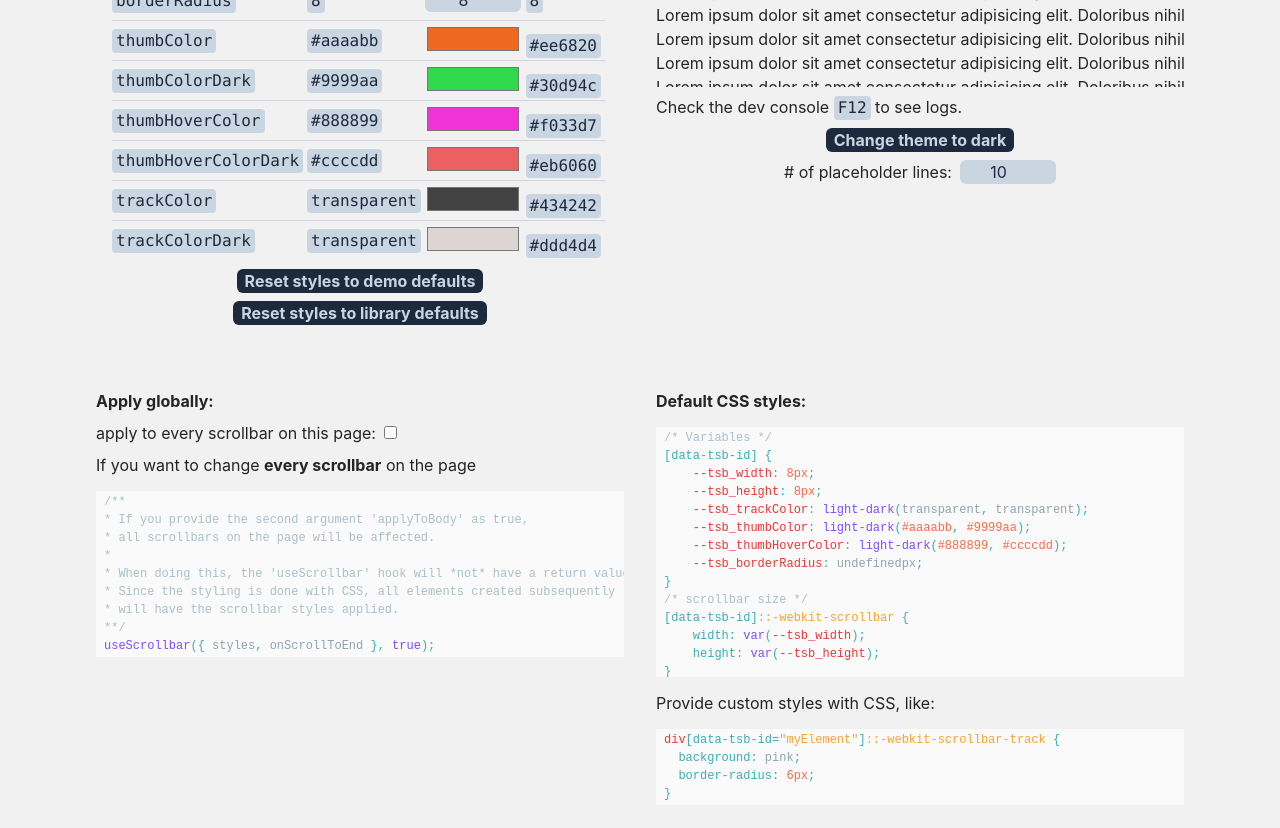
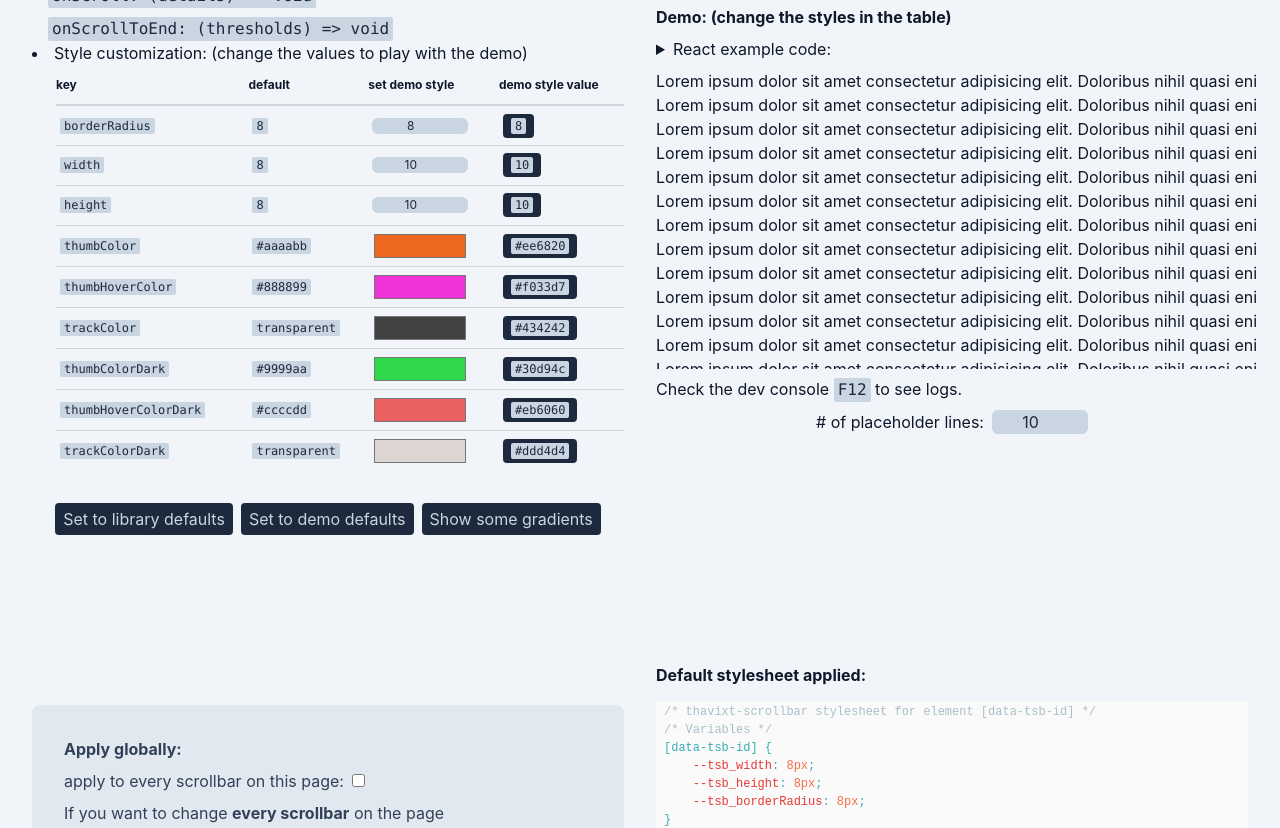
Before and after one commit to thavixt/thavixt-scrollbar, a React (Vite) app in the folder packages/website/: page / in a window 1280 px wide. Shown: the part 1140-1968 px from the top of the page. Built offline with nearby package versions, Linux system fonts and the light colour scheme.

Commit message:
refactor: split components, scrollbar stylesheet

```diff
--- a/packages/core/src/index.ts
+++ b/packages/core/src/index.ts
@@ -14,15 +14,22 @@ export type ScrollbarOptions = Partial<{
 }>;
 
 export type ScrollbarStyles = Partial<{
+	// Border radius
 	borderRadius: number;
+
+	// Dimensions
+	width: number;
 	height: number;
+
+	// Light theme colors
 	thumbColor: string;
+	thumbHoverColor: string;
+	trackColor: string;
+
+	// Dark theme colors
 	thumbColorDark: string;
-	thumbHoverColor: string;
 	thumbHoverColorDark: string;
-	trackColor: string;
 	trackColorDark: string;
-	width: number;
 }>;
 
 const DEFAULT_THUMB_COLOR = "#aaaabb";
@@ -35,14 +42,20 @@ const DEFAULT_TRACK_SIZE = 8;
 const DEFAULT_TRACK_BORDER_RADIUS = 8;
 
 export const DEFAULT_STYLES: Required<ScrollbarStyles> = {
+	// Border radius
+	borderRadius: DEFAULT_TRACK_BORDER_RADIUS,
+
+	// Dimensions
 	width: DEFAULT_TRACK_SIZE,
 	height: DEFAULT_TRACK_SIZE,
-	borderRadius: DEFAULT_TRACK_BORDER_RADIUS,
+
+	// Light theme colors
 	thumbColor: DEFAULT_THUMB_COLOR,
+	thumbHoverColor: DEFAULT_THUMB_HOVER_COLOR,
+	trackColor: DEFAULT_TRACK_COLOR,
+	// Dark theme colors
 	thumbColorDark: DEFAULT_THUMB_COLOR_DARK,
-	thumbHoverColor: DEFAULT_THUMB_HOVER_COLOR,
 	thumbHoverColorDark: DEFAULT_THUMB_HOVER_COLOR_DARK,
-	trackColor: DEFAULT_TRACK_COLOR,
 	trackColorDark: DEFAULT_TRACK_COLOR_DARK,
 }
 
@@ -51,18 +64,45 @@ const createScrollbarStyles = (
 	styles: ScrollbarStyles = {},
 ): string => {
 	const elementSelector = id ? `[data-tsb-id="${id}"]` : `*`;
-	const scopedVariables = `/* Variables */
+
+	// border radius
+	const borderRadius = styles.borderRadius ?? DEFAULT_TRACK_BORDER_RADIUS;
+	// dimensions
+	const width = styles.width ?? DEFAULT_TRACK_SIZE;
+	const height = styles.height ?? DEFAULT_TRACK_SIZE;
+
+	// light colors
+	const thumbColor = styles.thumbColor ?? DEFAULT_THUMB_COLOR;
+	const thumbHoverColor = styles.thumbHoverColor ?? DEFAULT_THUMB_HOVER_COLOR;
+	const trackColor = styles.trackColor ?? DEFAULT_TRACK_COLOR;
+	// dark colors
+	const thumbColorDark = styles.thumbColorDark ?? DEFAULT_THUMB_COLOR_DARK;
+	const thumbHoverColorDark = styles.thumbHoverColorDark ?? DEFAULT_THUMB_HOVER_COLOR_DARK;
+	const trackColorDark = styles.trackColorDark ?? DEFAULT_TRACK_COLOR_DARK;
+
+	const variables = `/* Variables */
 ${elementSelector} {
-	--tsb_width: ${styles.width ?? DEFAULT_TRACK_SIZE}px;
-	--tsb_height: ${styles.height ?? DEFAULT_TRACK_SIZE}px;
-	--tsb_trackColor: ${`light-dark(${styles.trackColor ?? DEFAULT_TRACK_COLOR}, ${styles.trackColorDark ?? DEFAULT_TRACK_COLOR_DARK})`};
-	--tsb_thumbColor: ${`light-dark(${styles.thumbColor ?? DEFAULT_THUMB_COLOR}, ${styles.thumbColorDark ?? DEFAULT_THUMB_COLOR_DARK})`};
-	--tsb_thumbHoverColor: ${`light-dark(${styles.thumbHoverColor ?? DEFAULT_THUMB_HOVER_COLOR}, ${styles.thumbHoverColorDark ?? DEFAULT_THUMB_HOVER_COLOR_DARK})`};
-	--tsb_borderRadius: ${styles.borderRadius}px;
+	--tsb_width: ${width}px;
+	--tsb_height: ${height}px;
+	--tsb_borderRadius: ${borderRadius ? `${borderRadius}px` : `initial`};
+}
+${elementSelector} {
+	--tsb_scrollCornerBackground: ${borderRadius ? `initial` : 'transparent'};
+	--tsb_thumbColor: ${thumbColor};
+	--tsb_thumbHoverColor: ${thumbHoverColor};
+	--tsb_trackColor: ${trackColor};
+}
+@media (prefers-color-scheme: dark) {
+	${elementSelector} {
+		--tsb_thumbColor: ${thumbColorDark};
+		--tsb_thumbHoverColor: ${thumbHoverColorDark};
+		--tsb_trackColor: ${trackColorDark};
+	}
 }`;
 
-	const scopedStyles = `${scopedVariables}
-/* scrollbar size */
+	const scopedStyles = `/* thavixt-scrollbar stylesheet for element ${elementSelector} */
+${variables}
+/* dimensions */
 ${elementSelector}::-webkit-scrollbar {
 	width: var(--tsb_width);
 	height: var(--tsb_height);
@@ -70,26 +110,22 @@ ${elementSelector}::-webkit-scrollbar {
 
 /* scrollbar track style */
 ${elementSelector}::-webkit-scrollbar-track {
+	border-radius: var(--tsb_borderRadius);
 	background: var(--tsb_trackColor);
-	border-radius: var(--tsb_borderRadius);
 }
 
-/* vertical scrollbar track style */
-${elementSelector}::-webkit-scrollbar-vertical {}
-
-/* horizontal scrollbar track style */
-${elementSelector}::-webkit-scrollbar-horizontal {}
-
-/* scrollbar track corner style - where horizontal and vertical tracks meet */
+/* scrollbar track corner style */
 ${elementSelector}::-webkit-scrollbar-corner {
-	${(styles.borderRadius ?? DEFAULT_TRACK_BORDER_RADIUS) > 0 ? `background: transparent;` : `background: var(--tsb_trackColor);`}
+	background: var(--tsb_scrollCornerBackground);
 }
 
 /* scrollbar thumb styles */
 ${elementSelector}::-webkit-scrollbar-thumb {
+	border-radius: var(--tsb_borderRadius);
 	background: var(--tsb_thumbColor);
-	${styles.borderRadius ? `border-radius: var(--tsb_borderRadius);` : ``}
 }
+
+/* scrollbar hovered thumb styles */
 ${elementSelector}::-webkit-scrollbar-thumb:hover {
 	background: var(--tsb_thumbHoverColor);
 }
@@ -204,7 +240,7 @@ export class Scrollbar<T extends HTMLElement = HTMLElement> {
 		const thresholdsReachedChanged =
 			JSON.stringify(thresholdsReached) !==
 			JSON.stringify(this.prevThresholdsReached);
-		if (thresholdsReachedChanged) {
+		if (thresholdsReachedChanged && Object.keys(thresholdsReached).length) {
 			if (this.prevThresholdsReached && this.options.onScrollToEnd) {
 				this.options.onScrollToEnd(thresholdsReached);
 			}
--- a/packages/website/package.json
+++ b/packages/website/package.json
@@ -6,7 +6,7 @@
 	"type": "module",
 	"scripts": {
 		"build": "tsc -b && vite build",
-		"dev": "vite",
+		"dev": "vite --host",
 		"preview": "vite preview",
 		"update-deps": "npm i --force"
 	},
--- a/packages/website/src/App.tsx
+++ b/packages/website/src/App.tsx
@@ -1,4 +1,4 @@
-import { useCallback, useEffect, useMemo, useRef, useState } from "react";
+import { useCallback, useMemo, useState } from "react";
 import { PrismLight as SyntaxHighlighter } from 'react-syntax-highlighter';
 import css from 'react-syntax-highlighter/dist/esm/languages/prism/css';
 import tsx from 'react-syntax-highlighter/dist/esm/languages/prism/tsx';
@@ -6,62 +6,20 @@ import darkTheme from 'react-syntax-highlighter/dist/esm/styles/prism/material-d
 import lightTheme from 'react-syntax-highlighter/dist/esm/styles/prism/material-light';
 import { DEFAULT_CSS_STYLESHEET, DEFAULT_STYLES, useScrollbar, ScrollbarStyles, ScrollbarThresholdsReached } from "thavixt-scrollbar-react";
 import { useColorScheme } from "./useColorScheme";
+import { codeCustomCSS, sytaxHighlighterStyle, demoGradientStyles, demoStyles, getText, globalCode, numericScrollbarStyles, styleDescriptions } from "./components/constants";
+import { CopyContentToClipboardButton } from "./components/CopyContentToClipboardButton";
+import { NPMBadge } from "./components/NPMBadge";
 
 SyntaxHighlighter.registerLanguage('css', css);
 SyntaxHighlighter.registerLanguage('tsx', tsx);
 
-const customStyle = { maxHeight: 250, overflow: "auto", padding: '2px 4px', fontSize: 12 };
-const lorem = `Lorem ipsum dolor sit amet consectetur adipisicing elit. Doloribus nihil quasi enim, harum, delectus vero ipsa hic, animi aliquam numquam consequatur adipisci vel nemo tempore maiores eveniet nesciunt! Perferendis, molestias neque? Et quo maxime id consequuntur sequi officia, libero est itaque hic doloribus expedita repellat in provident facilis rem inventore, modi odit vitae atque error!`;
-const getText = (count: number) => new Array(count).fill(lorem).join("\n");
-const codeCustomCSS = `div[data-tsb-id="myElement"]::-webkit-scrollbar-track {
-  background: pink;
-  border-radius: 6px;
-}`
-const globalCode = `/**
-* If you provide the second argument 'applyToBody' as true,
-* all scrollbars on the page will be affected.
-*
-* When doing this, the 'useScrollbar' hook will *not* have a return value.
-* Since the styling is done with CSS, all elements created subsequently
-* will have the scrollbar styles applied.
-**/
-useScrollbar({ styles, onScrollToEnd }, true);
-`;
+function App() {
+	const colorScheme = useColorScheme();
+	const theme = colorScheme === 'dark' ? darkTheme : lightTheme;
 
-const numericScrollbarStyles = ["width", "height", "borderRadius"];
-
-const demoStyles: ScrollbarStyles = {
-	...DEFAULT_STYLES,
-	width: 10,
-	height: 10,
-	thumbColor: '#ee6820',
-	thumbColorDark: '#30d94c',
-	thumbHoverColor: '#f033d7',
-	thumbHoverColorDark: '#eb6060',
-	trackColor: '#434242',
-	trackColorDark: '#ddd4d4',
-}
-
-const styleDescriptions: Record<keyof ScrollbarStyles, string> = {
-	borderRadius: 'radius of the thumb and track (px)',
-	height: 'height of horizontal scrollbar (px)',
-	thumbColor: 'color of the thumb you drag when scrolling (hex)',
-	thumbColorDark: 'color of the thumb you drag when scrolling (hex)',
-	thumbHoverColor: 'color of the thumb when hovered (hex)',
-	thumbHoverColorDark: 'color of the thumb when hovered (hex)',
-	trackColor: 'color of the scroll track (hex)',
-	trackColorDark: 'color of the scroll track (hex)',
-	width: 'width of vertical scrollbar (px)',
-}
-
-function App() {
 	const [placeholderCount, setPlaceholderCount] = useState(10);
+	const [applyToBody, setApplyToBody] = useState(false);
 	const [styles, setStyles] = useState<ScrollbarStyles>(demoStyles);
-	const { colorScheme, toggle: toggleColorScheme } = useColorScheme('thavixt-scrollbar-demo');
-	const theme = colorScheme === 'dark' ? darkTheme : lightTheme;
-	const [applyToBody, setApplyToBody] = useState(false);
-	const [logs, setLogs] = useState<string[]>([]);
-	const logContainerRef = useRef<HTMLDivElement>(null);
 
 	const codeReactHook = useMemo(() => `import { useScrollbar } from "thavixt-scrollbar-react";
 
@@ -96,29 +54,18 @@ function MyCompontent() {
 		styles.width,
 	]);
 
-	const resetDemoToDefaults = useCallback(() => {
-		setStyles(demoStyles);
-	}, []);
-
-	const resetToLibDefaults = useCallback(() => {
-		setStyles(DEFAULT_STYLES);
+	const setDemoStyles = useCallback((styles: ScrollbarStyles) => {
+		setStyles(styles);
 	}, []);
 
 	const onScrollToEnd = useCallback((reached: ScrollbarThresholdsReached) => {
-		const log = `${new Date().toJSON()}: Reached ${Object.keys(reached).join(', ')}`;
-		setLogs(prev => ([...prev, log]));
+		console.log(`[thavixt-scrollbar-demo] ${new Date().toJSON()} ${Object.keys(reached).join(', ')}`);
 	}, []);
-
-	useEffect(() => {
-		if (logContainerRef.current) {
-			logContainerRef.current.scrollTop = logContainerRef.current.scrollHeight;
-		}
-	}, [logs.length])
 
 	const ref = useScrollbar({ styles, onScrollToEnd }, applyToBody);
 
 	return (
-		<div className="mx-auto w-full max-w-2xl lg:max-w-6xl flex flex-col lg:grid lg:grid-cols-2 gap-x-8 gap-y-16 p-8 pb-24">
+		<div className="mx-auto w-full max-w-2xl lg:max-w-7xl flex flex-col xl:grid xl:grid-cols-2 gap-8 gap-y-32 pt-8 pb-24 px-8 items-center">
 			<div className="col-span-2">
 				<h1>thavixt-scrollbar</h1>
 			</div>
@@ -130,19 +77,23 @@ function MyCompontent() {
 						Check out the project on Github
 					</a>
 				</b>
-				<p>made by <a href="https://github.com/thavixt" target="_blank">thavixt@github</a></p>
+				<p className="pt-16">
+					<small>
+						made by <a href="https://github.com/thavixt" target="_blank">thavixt@github</a>
+					</small>
+				</p>
 			</div>
 
 			<div className="flex flex-col gap-4 highlight">
 				<b>Installation:</b>
-				<div>
+				<div className="flex flex-col gap-2">
 					<em><b>core</b> package for use without a framework</em>
 					<div className="flex gap-2">
 						<NPMBadge packageName="thavixt-scrollbar-core" />
 						<code>npm i thavixt-scrollbar-core</code>
 					</div>
 				</div>
-				<div>
+				<div className="flex flex-col gap-2">
 					<em><b>react</b> package</em>
 					<div className="flex gap-2">
 						<NPMBadge packageName="thavixt-scrollbar-react" />
@@ -155,7 +106,7 @@ function MyCompontent() {
 				</div>
 			</div>
 
-			<div className="flex flex-col gap-2">
+			<div className="flex flex-col gap-8">
 				<b>Features:</b>
 				<ul className="list-disc list-inside">
 					<li>
@@ -178,14 +129,15 @@ function MyCompontent() {
 
 					<li>
 						Style customization: (change the values to play with the demo)
-						<div className="w-[400px] md:w-full overflow-x-auto">
-							<div className="pl-4">
-								<table className="table-fixed">
+						<div className="w-full overflow-x-auto">
+							<div className="pl-6">
+								<table className="table-auto w-full">
 									<thead>
 										<tr>
 											<th>key</th>
 											<th>default</th>
-											<th>demo style</th>
+											<th>set demo style</th>
+											<th>demo style value</th>
 										</tr>
 									</thead>
 									<tbody>
@@ -202,9 +154,8 @@ function MyCompontent() {
 														<code>{DEFAULT_STYLES[key]}</code>
 													</td>
 													<td>
-														{numericScrollbarStyles.includes(
-															key,
-														) ? (
+														<div className="inline-flex items-center justify-center gap-2">
+															{numericScrollbarStyles.includes(key) ? (
 																<input
 																	type="number"
 																	min="0"
@@ -235,8 +186,12 @@ function MyCompontent() {
 																	}
 																/>
 															)}
-														{' '}
+														</div>
+													</td>
+													<td>
+														<CopyContentToClipboardButton>
 															<code>{styles[key]}</code>
+														</CopyContentToClipboardButton>
 													</td>
 												</tr>
 											);
@@ -248,11 +203,11 @@ function MyCompontent() {
 					</li>
 				</ul>
 
-				<div className="w-full flex flex-col justify-center items-center gap-2">
-					<button type="button" onClick={resetDemoToDefaults}>Reset styles to demo defaults</button>
-					<button type="button" onClick={resetToLibDefaults}>Reset styles to library defaults</button>
+				<div className="w-full flex justify-center items-center gap-2">
+					<button type="button" onClick={() => setDemoStyles(DEFAULT_STYLES)}>Set to library defaults</button>
+					<button type="button" onClick={() => setDemoStyles(demoStyles)}>Set to demo defaults</button>
+					<button type="button" onClick={() => setDemoStyles(demoGradientStyles)}>Show some gradients</button>
 				</div>
-
 			</div>
 
 			<div className="flex flex-col gap-2">
@@ -262,14 +217,14 @@ function MyCompontent() {
 					<SyntaxHighlighter
 						language="tsx"
 						style={theme}
-						customStyle={customStyle}
+						customStyle={sytaxHighlighterStyle}
 					>
 						{codeReactHook}
 					</SyntaxHighlighter>
 				</details>
 				<div
 					ref={ref}
-					className="h-[300px] w-full max-w-[700px] overflow-auto whitespace-pre"
+					className="h-[300px] w-[600px] overflow-auto whitespace-pre"
 				>
 					{getText(placeholderCount * 3)}
 				</div>
@@ -277,12 +232,6 @@ function MyCompontent() {
 				<p>Check the dev console <code>F12</code> to see logs.</p>
 
 				<div className="flex flex-col gap-2 items-center justify-center">
-					<button
-						onClick={toggleColorScheme}
-						type="button"
-					>
-						Change theme to {colorScheme === "light" ? "dark" : "light"}
-					</button>
 					<div className="flex gap-2">
 						<label htmlFor="count">
 							# of placeholder lines:
@@ -299,7 +248,7 @@ function MyCompontent() {
 				</div>
 			</div>
 
-			<div className="flex flex-col gap-2">
+			<div className="flex flex-col gap-2 highlight">
 				<b>Apply globally:</b>
 				<div className="flex gap-2 items-center justify-start">
 					<label htmlFor="body">apply to every scrollbar on this page:</label>
@@ -309,18 +258,18 @@ function MyCompontent() {
 				<SyntaxHighlighter
 					language="tsx"
 					style={theme}
-					customStyle={customStyle}
+					customStyle={sytaxHighlighterStyle}
 				>
 					{globalCode}
 				</SyntaxHighlighter>
 			</div>
 
 			<div className="flex flex-col gap-2">
-				<b>Default CSS styles:</b>
+				<b>Default stylesheet applied:</b>
 				<SyntaxHighlighter
 					language="css"
 					style={theme}
-					customStyle={customStyle}
+					customStyle={sytaxHighlighterStyle}
 				>
 					{DEFAULT_CSS_STYLESHEET}
 				</SyntaxHighlighter>
@@ -330,7 +279,7 @@ function MyCompontent() {
 				<SyntaxHighlighter
 					language="css"
 					style={theme}
-					customStyle={customStyle}
+					customStyle={sytaxHighlighterStyle}
 				>
 					{codeCustomCSS}
 				</SyntaxHighlighter>
@@ -340,12 +289,4 @@ function MyCompontent() {
 	);
 }
 
-function NPMBadge({ packageName }: { packageName: string }) {
-	return (
-		<a href={`https://www.npmjs.com/package/${packageName}`} target="_blank">
-			<img src={`https://img.shields.io/npm/v/${packageName}`} alt={`${packageName}on npm`} />
-		</a>
-	)
-}
-
 export default App;
--- /dev/null
+++ b/packages/website/src/components/CopyContentToClipboardButton.tsx
@@ -0,0 +1,15 @@
+import { PropsWithChildren, useCallback, MouseEvent } from "react";
+
+export function CopyContentToClipboardButton({ children, prepend }: PropsWithChildren<{prepend?: string}>) {
+	const onClick = useCallback((e: MouseEvent<HTMLButtonElement>) => {
+		const text = `${prepend}${e.currentTarget.innerText}`;
+		navigator.clipboard.writeText(text);
+		alert(`"${text}" copied to clipboard.`)
+	}, [])
+
+	return (
+		<button onClick={onClick} title="Click to copy to clipboard">
+			{children}
+		</button>
+	)
+}
--- /dev/null
+++ b/packages/website/src/components/NPMBadge.tsx
@@ -0,0 +1,7 @@
+export function NPMBadge({ packageName }: { packageName: string }) {
+	return (
+		<a href={`https://www.npmjs.com/package/${packageName}`} target="_blank">
+			<img src={`https://img.shields.io/npm/v/${packageName}`} alt={`${packageName}on npm`} />
+		</a>
+	)
+}
--- /dev/null
+++ b/packages/website/src/components/constants.ts
@@ -0,0 +1,55 @@
+import { DEFAULT_STYLES, ScrollbarStyles } from "thavixt-scrollbar-core";
+
+export const styleDescriptions: Record<keyof ScrollbarStyles, string> = {
+	borderRadius: 'radius of the thumb and track (px)',
+	height: 'height of horizontal scrollbar (px)',
+	width: 'width of vertical scrollbar (px)',
+	thumbColor: 'color of the scrollbar thumb you drag when scrolling (hex)',
+	thumbColorDark: 'color of the scrollbar thumb you drag when scrolling (hex)',
+	thumbHoverColor: 'color of the scrollbar thumb when hovered (hex)',
+	thumbHoverColorDark: 'color of the scrollbar thumb when hovered (hex)',
+	trackColor: 'color of the scrollbar track (hex)',
+	trackColorDark: 'color of the scrollbar track (hex)',
+}
+
+export const demoStyles: ScrollbarStyles = {
+	...DEFAULT_STYLES,
+	width: 10,
+	height: 10,
+	thumbColor: '#ee6820',
+	thumbColorDark: '#30d94c',
+	thumbHoverColor: '#f033d7',
+	thumbHoverColorDark: '#eb6060',
+	trackColor: '#434242',
+	trackColorDark: '#ddd4d4',
+}
+
+export const demoGradientStyles: ScrollbarStyles = {
+	...DEFAULT_STYLES,
+	thumbHoverColor: 'orange',
+	thumbHoverColorDark: 'orange',
+	thumbColor: 'radial-gradient(circle, rgba(45,157,253,1) 0%, rgba(195,34,45,1) 100%)',
+	thumbColorDark: 'radial-gradient(circle, rgba(253,156,45,1) 0%, rgba(34,195,180,1) 100%)',
+	trackColor: 'linear-gradient(0deg, rgba(253,187,45,1) 0%, rgba(34,193,195,1) 100%)',
+	trackColorDark: 'linear-gradient(180deg, rgba(224,69,137,0) 0%, rgba(161,81,251,1) 100%)',
+}
+
+export const numericScrollbarStyles = ["width", "height", "borderRadius"];
+
+export const sytaxHighlighterStyle = { maxHeight: 250, overflow: "auto", padding: '2px 4px', fontSize: 12 };
+export const lorem = `Lorem ipsum dolor sit amet consectetur adipisicing elit. Doloribus nihil quasi enim, harum, delectus vero ipsa hic, animi aliquam numquam consequatur adipisci vel nemo tempore maiores eveniet nesciunt! Perferendis, molestias neque? Et quo maxime id consequuntur sequi officia, libero est itaque hic doloribus expedita repellat in provident facilis rem inventore, modi odit vitae atque error!`;
+export const getText = (count: number) => new Array(count).fill(lorem).join("\n");
+export const codeCustomCSS = `div[data-tsb-id="myElement"]::-webkit-scrollbar-track {
+  background: pink;
+  border-radius: 6px;
+}`
+export const globalCode = `/**
+* If you provide the second argument 'applyToBody' as true,
+* *all* scrollbars on the page will be affected.
+*
+* When doing this, the 'useScrollbar' hook will *not* have a return value.
+* Since the styling is done with CSS, all elements created after the fact
+* *will* have the scrollbar styles applied.
+**/
+useScrollbar({ styles, onScrollToEnd }, true);
+`;
--- a/packages/website/src/index.css
+++ b/packages/website/src/index.css
@@ -1,6 +1,6 @@
 @import "tailwindcss";
 
-@custom-variant dark (&:where(.dark, .dark *));
+/* @custom-variant dark (&:where(.dark, .dark *)); */
 
 body {
 	font-family: Inter, system-ui, Avenir, Helvetica, Arial, sans-serif;
@@ -8,8 +8,9 @@ body {
 	font-weight: 400;
 
 	color-scheme: light dark;
-	color: light-dark(#242424, #f1f1f1);
-	background-color: light-dark(#f1f1f1, #242424);
+	@apply bg-slate-100 dark:bg-gray-800;
+	@apply text-slate-900 dark:text-slate-300;
+	@apply min-w-full;
 
 	font-synthesis: none;
 	text-rendering: optimizeLegibility;
@@ -18,27 +19,24 @@ body {
 }
 
 a {
-	@apply font-bold text-blue-600 underline underline-offset-2;
-}
-
-a:hover {
-	color: #535bf2;
+	@apply font-bold text-blue-600 hover:text-indigo-600 visited:text-purple-600 underline underline-offset-2;
 }
 
 h1 {
-	@apply text-6xl;
+	@apply text-6xl font-serif;
 }
 
 button {
-	@apply bg-slate-800 dark:bg-slate-500;
+	@apply bg-slate-800 dark:bg-slate-600;
 	@apply text-slate-300 dark:text-slate-200;
-	@apply font-bold rounded-md px-2 cursor-pointer;
+	@apply rounded-sm px-2 py-1 cursor-pointer;
+	@apply hover:bg-slate-600 dark:hover:bg-slate-700;
 }
 
 code {
-	@apply text-slate-800 dark:text-slate-300;
-	@apply bg-slate-300 dark:bg-slate-800;
-	@apply rounded-sm px-1;
+	@apply text-slate-800 dark:text-white;
+	@apply bg-slate-300 dark:bg-slate-600;
+	@apply rounded-xs px-1;
 	@apply inline-block;
 }
 
@@ -55,7 +53,7 @@ input[type="color"] {
 }
 
 input[type="number"] {
-	@apply bg-slate-300 dark:bg-slate-800;
+	@apply bg-slate-300 dark:bg-slate-600;
 	@apply text-slate-800 dark:text-slate-300;
 	@apply rounded-md w-24 text-center pr-1;
 }
@@ -66,17 +64,16 @@ label {
 
 /* table styles */
 table {
-	@apply divide-y-2 divide-gray-300 dark:divide-slate-500;
-	@apply text-xs md:text-base;
+	@apply divide-y-2 divide-gray-300 dark:divide-slate-500 text-xs;
 }
 table tbody {
 	@apply divide-y divide-gray-300 dark:divide-slate-500;
 }
 table tr {
-	@apply h-8 md:h-10 hover:bg-slate-200 dark:hover:bg-slate-700;
+	@apply h-8 md:h-10 hover:bg-slate-200 dark:hover:bg-slate-900;
 }
 table td {
-	@apply pr-0.5 md:pr-1;
+	@apply p-1;
 }
 
 .highlight {
--- a/packages/website/src/useColorScheme.ts
+++ b/packages/website/src/useColorScheme.ts
@@ -1,50 +1,19 @@
-import { useState, useEffect, useCallback, useMemo } from "react";
+import { useState, useEffect, useCallback } from "react";
 
 export type ColorScheme = "light" | "dark";
 
-export function useColorScheme(localStorageKey: string) {
-  const key = `${localStorageKey}_theme`;
-  const defaultTheme = useMemo(() => {
-    let theme: ColorScheme = 'light';
-
-    // local storage is used to override OS theme settings
-    if (localStorage.getItem(key)) {
-      if (localStorage.getItem(key) === "dark") {
-        theme = "dark";
-      }
-    } else if (!window.matchMedia) {
-      // matchMedia method not supported
-      return theme;
-    } else if (window.matchMedia("(prefers-color-scheme: dark)").matches) {
-      // OS theme setting detected as dark
-      theme = "dark";
-    }
-
-    return theme;
-  }, [key]);
-
-  const [current, setCurrent] = useState<ColorScheme>(defaultTheme);
-  const [firstRender, setFirstRender] = useState(true);
-
-  const toggle = useCallback(() => setCurrent(prev => prev === 'dark' ? 'light' : 'dark'), []);
+export function useColorScheme() {
+  const [colorScheme, setColorScheme] = useState<ColorScheme>(window.matchMedia("(prefers-color-scheme: light)").matches ? 'light' : 'dark');
+  const themeChanged = useCallback((e: MediaQueryListEvent) => setColorScheme(e.matches ? 'light' : 'dark'), []);
 
   useEffect(() => {
-    document.body.style.colorScheme = current;
-    if (current === "dark") {
-      document.body.classList.add("dark");
-    } else {
-      document.body.classList.remove("dark");
-    }
+    const match = window.matchMedia("(prefers-color-scheme: light)");
+    match.addEventListener('change', themeChanged);
 
-    window.localStorage.setItem(key, current);
-    // document.documentElement.setAttribute("data-theme", current);
+    return () => {
+      match.addEventListener('change', themeChanged);
+    };
+  }, [themeChanged]);
 
-    setFirstRender(false);
-  }, [current, key]);
-
-  return {
-    firstRender,
-    colorScheme: firstRender ? undefined : current,
-    toggle
-  }
+  return colorScheme;
 }
```
Also changed, not shown: 3 other files (tests, documents, lock files or other folders). Lines whose indentation alone changed are shown as unchanged.
